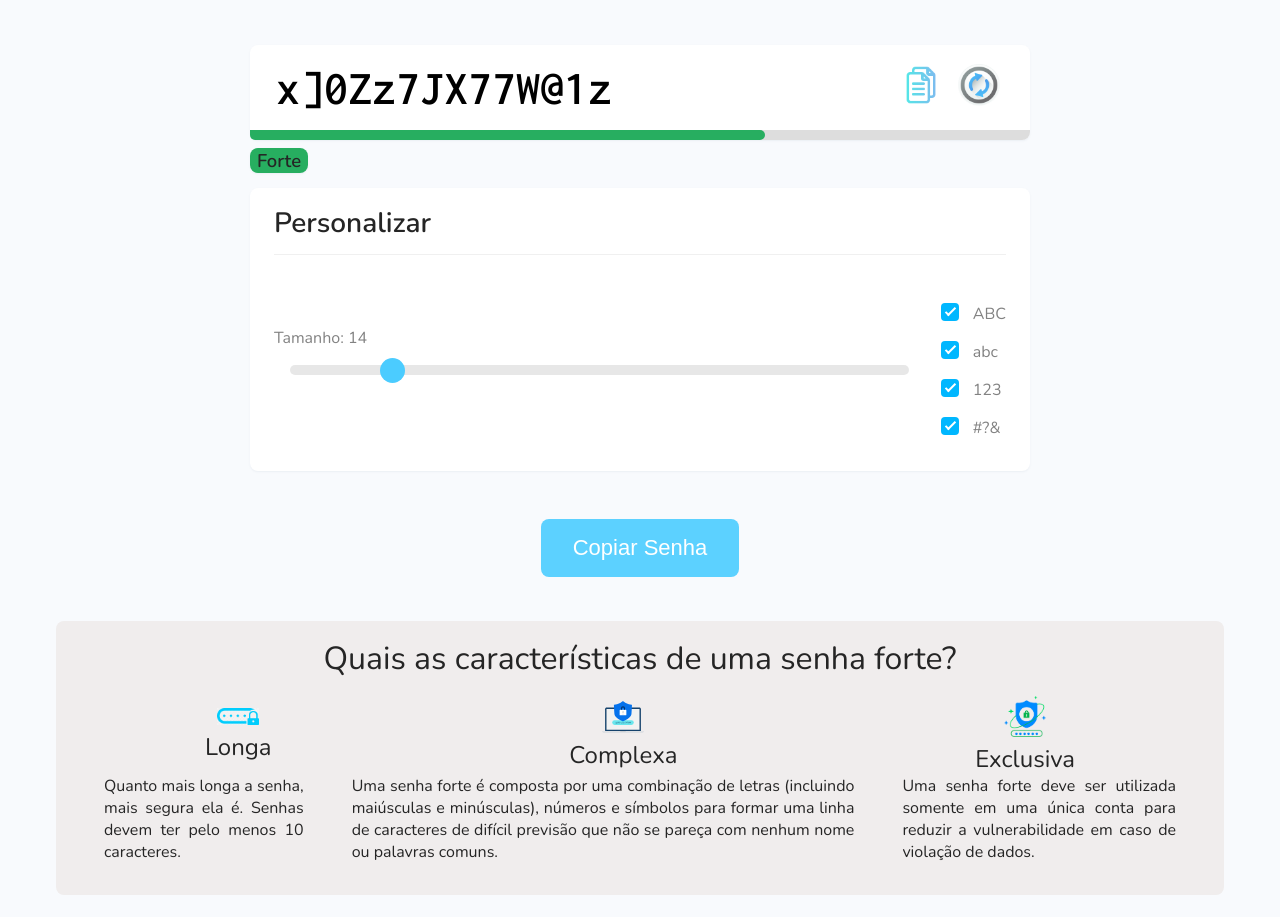
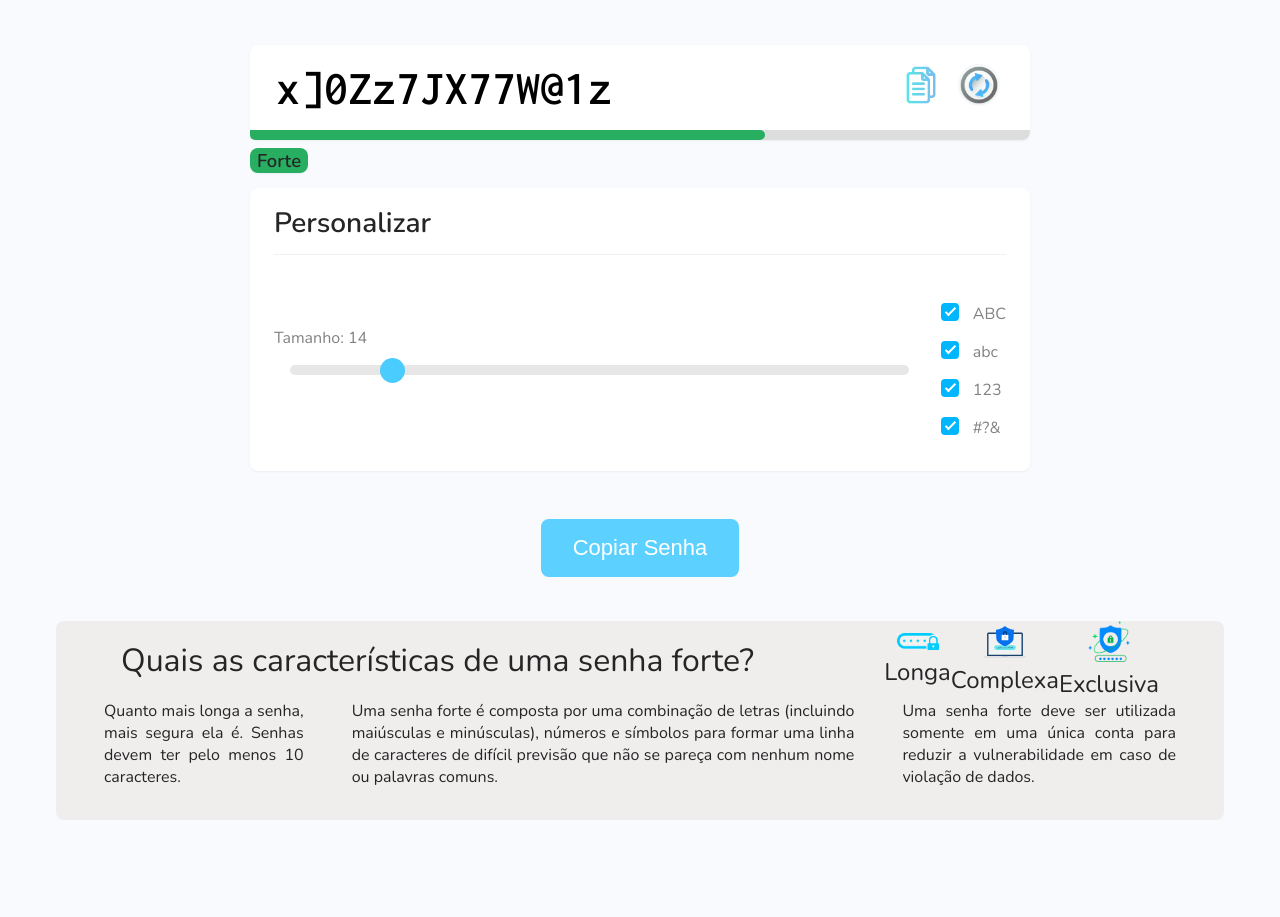
Before and after one commit to GabrielNeoX3/projeto-gerador-de-senha-neox3, a plain HTML site: page index.html in a window 1280 px wide. Shown: the part 94-1011 px from the top of the page. After the commit the page ends 958 px from the top, so only its background shows below. Drawn offline with nearby package versions, Linux system fonts and the light colour scheme.

Commit message:
Update style.css

```diff
--- a/src/css/style.css
+++ b/src/css/style.css
@@ -259,7 +259,10 @@ main {
 }
 
 .container-respostas {
-    display:inline-block ;
+    display: flex;
+    flex-direction: row;
+    flex-wrap: wrap;
+    align-content: center;
     justify-content: space-around;
     align-items: center;
     text-align: center;
```
